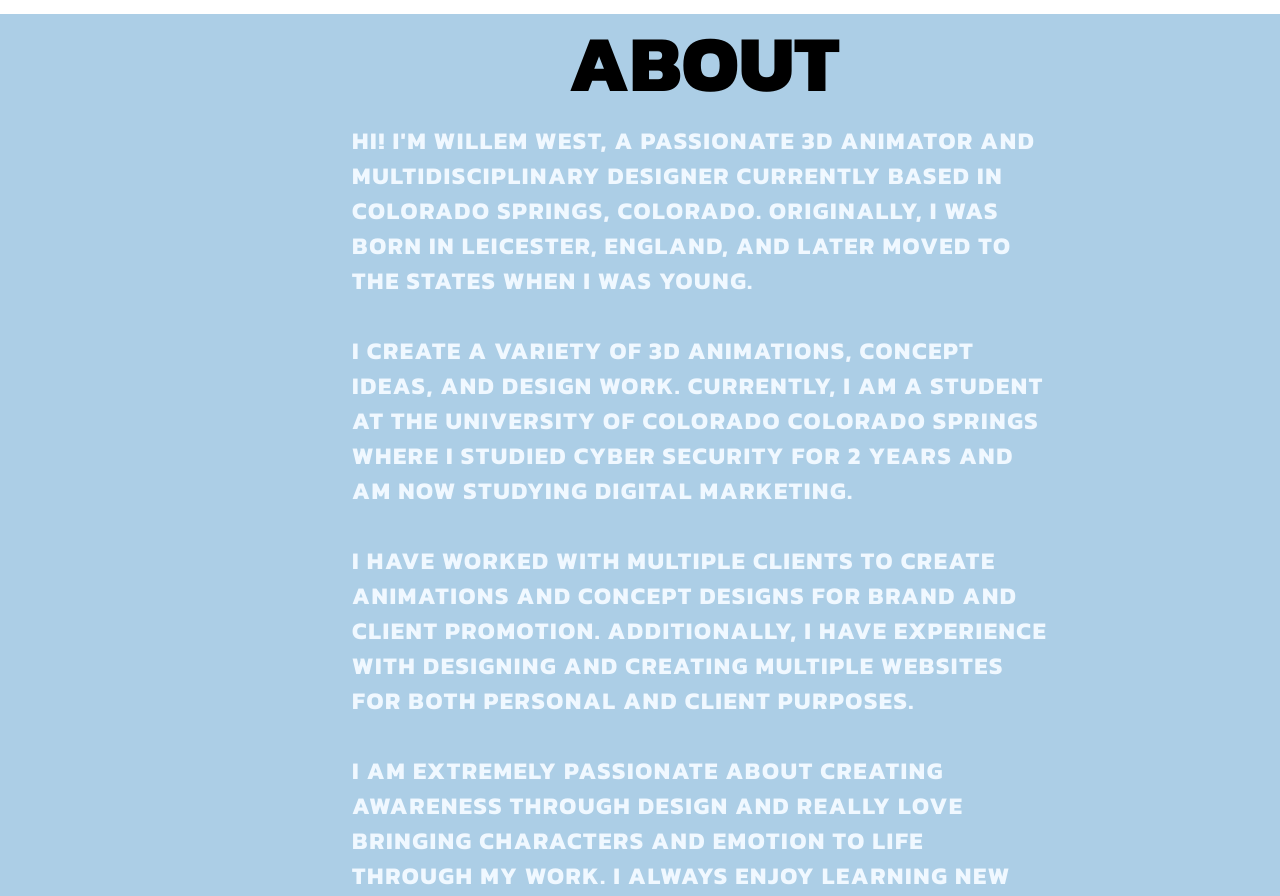
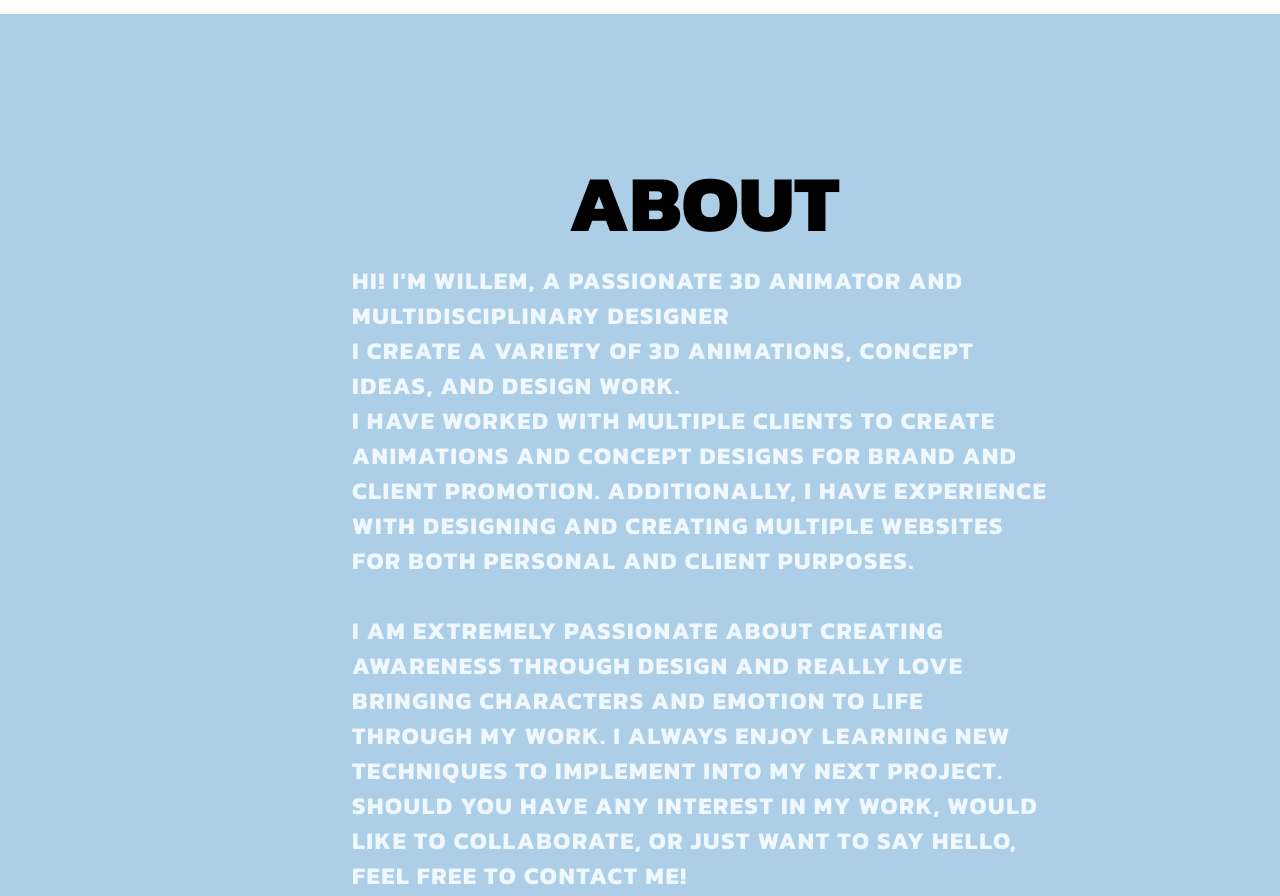
Before and after one commit to Wiyoyo/Website, a website built with Vite: page index.html in a window 1280 px wide. Shown: the part 8160-9056 px from the top of the page. Built offline with nearby package versions, Linux system fonts and the light colour scheme; a web font is replaced by a local one.

Commit message:
Add files via upload

```diff
--- a/index.html
+++ b/index.html
@@ -317,10 +317,9 @@
 
       <div class="about-me-header">ABOUT</div>
 
-      <div class="about-me" style="text-transform: uppercase;">Hi! I'm Willem West, a passionate 3D animator and multidisciplinary designer currently based in Colorado Springs,
-        Colorado. Originally, I was born in Leicester, England, and later moved to the States when I was young. <br> <br> I create a variety
-        of 3D animations, concept ideas, and design work. Currently, I am a student at the University of Colorado Colorado
-        Springs where I studied cyber security for 2 years and am now studying digital marketing. <br> <br> I have worked with
+      <div class="about-me" style="text-transform: uppercase;">Hi! I'm Willem, a passionate 3D animator and multidisciplinary designer
+        <br> I create a variety
+        of 3D animations, concept ideas, and design work. <br> I have worked with
         multiple clients to create animations and concept designs for brand and client promotion. Additionally, I have
         experience with designing and creating multiple websites for both personal and client purposes. <br> <br> I am extremely
         passionate about creating awareness through design and really love bringing characters and emotion to life
```
